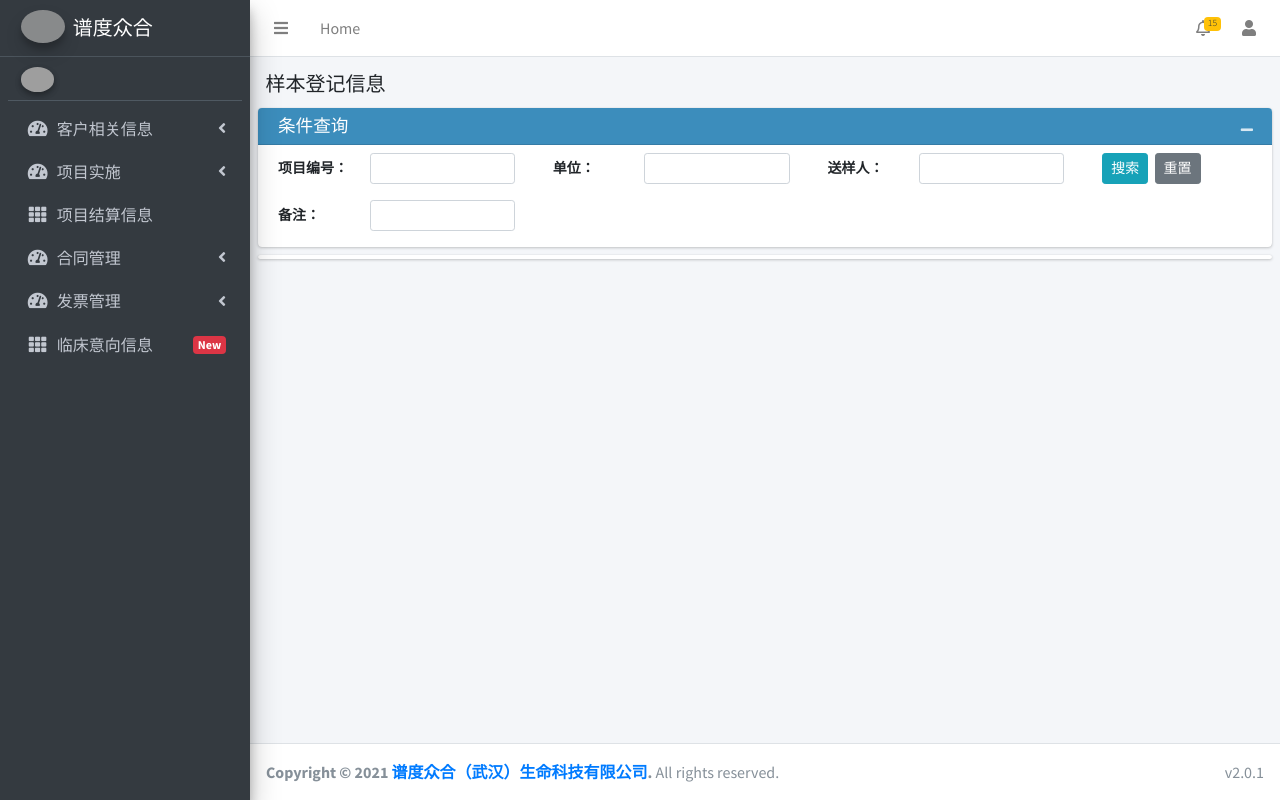
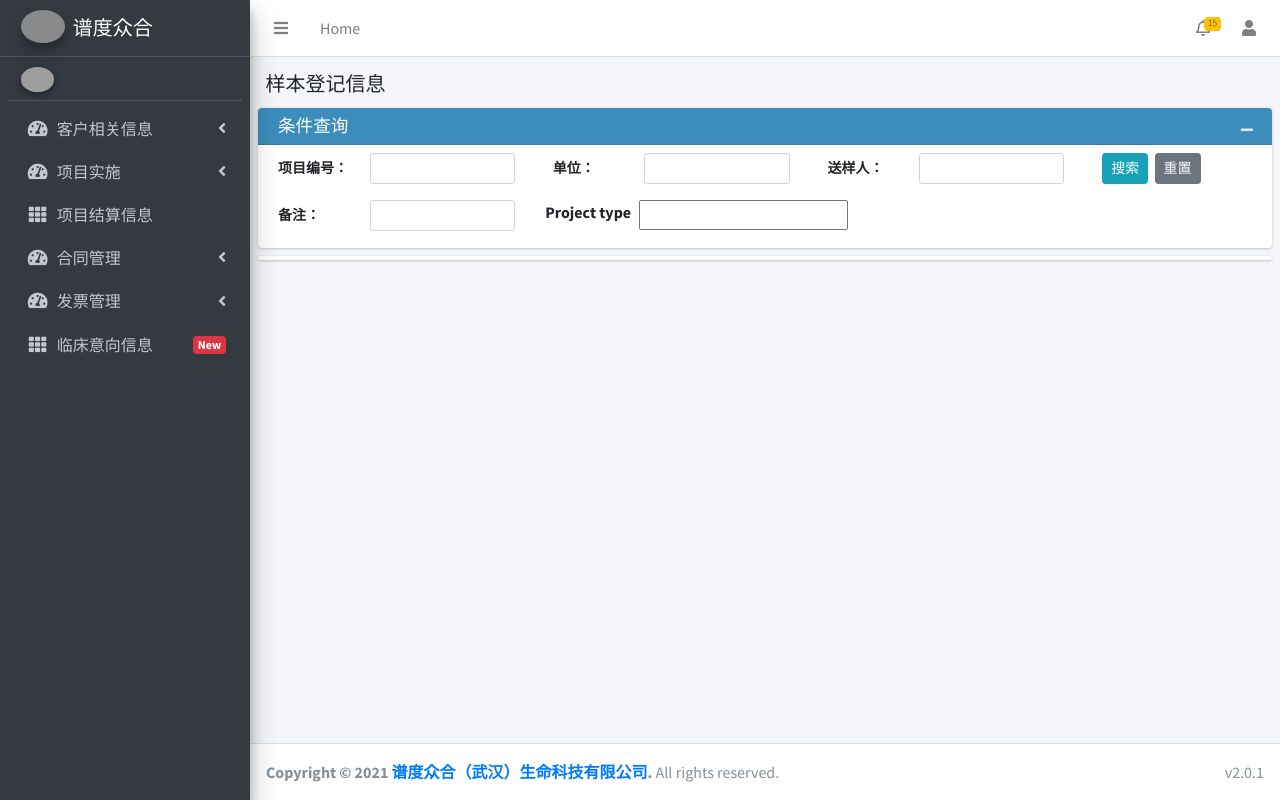
Before and after one commit to sun-gh/Django-LIMS_V210811, a Django app: template project_stage/templates/project_stage/sample_record.html in a window 1280 px wide. Run offline with Django 3.2, Linux system fonts and the light colour scheme; the template is opened without the code that fills it, so the values that code supplies are empty, except form fields; tables that the repository leaves empty hold one stand-in row (values such as "Sample post"); form fields are guessed from the names that the template uses; some libraries are stand-ins or nearby versions; grey boxes are pictures that could not be loaded.

Commit message:
project_stage add pro_type search

```diff
--- a/customer/templates/customer/base.html
+++ b/customer/templates/customer/base.html
@@ -153,19 +153,19 @@
             </a>
             <ul class="nav nav-treeview">
               <li class="nav-item">
-                <a href="{% url 'project_stage:sample_record' %}" class="nav-link">
+                <a href="{% url 'project_stage:sample_record' 'normal_show' %}" class="nav-link">
                   <i class="far fa-circle nav-icon"></i>
                   <p>样本登记阶段</p>
                 </a>
               </li>
               <li class="nav-item">
-                <a href="{% url 'project_stage:pretreat_stage' %}" class="nav-link">
+                <a href="{% url 'project_stage:pretreat_stage' 'normal_show' %}" class="nav-link">
                   <i class="far fa-circle nav-icon"></i>
                   <p>前处理阶段</p>
                 </a>
               </li>
               <li class="nav-item">
-                <a href="{% url 'project_stage:test_analysis' %}" class="nav-link">
+                <a href="{% url 'project_stage:test_analysis' 'normal_show' %}" class="nav-link">
                   <i class="far fa-circle nav-icon"></i>
                   <p>检测分析阶段</p>
                 </a>
--- a/project_stage/forms.py
+++ b/project_stage/forms.py
@@ -132,3 +132,9 @@
             'project_source',
             'files',
         ]
+
+
+class SearchForm(forms.Form):
+    # 定义搜索项表单
+    project_type = forms.ModelChoiceField(queryset=ProjectType.objects.all(), label="项目类型", required=False,
+                                          widget=forms.Select(attrs={'class': 'form-control form-control-sm'}))
--- a/project_stage/static/project_stage/css/test_analysis.css
+++ b/project_stage/static/project_stage/css/test_analysis.css
@@ -4,3 +4,7 @@
     text-overflow: ellipsis;
     white-space: nowrap;
 }
+
+.progress {
+
+}
--- a/project_stage/templates/project_stage/pretreat_stage_detail.html
+++ b/project_stage/templates/project_stage/pretreat_stage_detail.html
@@ -247,7 +247,7 @@
           <div class="card-footer">
             <div class="row">
               <div class="col-md-12">
-                <i class="fa fa-angle-double-left"></i>&nbsp;&nbsp;<a href="{% url 'project_stage:pretreat_stage'%}" style="color:green;"><strong>返回前处理进度表</strong></a>
+                <i class="fa fa-angle-double-left"></i>&nbsp;&nbsp;<a href="{% url 'project_stage:pretreat_stage' 'detail_back' %}" style="color:green;"><strong>返回前处理进度表</strong></a>
               </div>  <!--/.col-->
             </div>
           </div>  <!--/.row-->
--- a/project_stage/templates/project_stage/pretreat_stage_edit.html
+++ b/project_stage/templates/project_stage/pretreat_stage_edit.html
@@ -167,7 +167,7 @@
                   <div class="card-footer ">
                     <div class="row">
                       <div class="col-md-2 offset-md-5">
-                        <a href="{% url 'project_stage:pretreat_stage' %}" class="btn btn-secondary btn-sm">取消</a>
+                        <a href="{% url 'project_stage:pretreat_stage' 'edit_back' %}" class="btn btn-secondary btn-sm">取消</a>
                         <input type="submit" value="提交" class="btn btn-success btn-sm float-right">
                       </div>
                     </div>
--- a/project_stage/templates/project_stage/sample_record.html
+++ b/project_stage/templates/project_stage/sample_record.html
@@ -63,6 +63,12 @@
                         <label for="unit_search" class="col-md-4 col-form-label col-form-label-sm">单位：</label>
                         <div class="col-md-7">
                           <input type="text" class="form-control form-control-sm" id="unit_search" name="unit_name"  >
+                        </div>
+                      </div>
+                      <div class="form-group row">
+                        {{ form.project_type.label_tag }}
+                        <div class="col-md-7">
+                          {{ form.project_type }}
                         </div>
                       </div>
                     </div>
@@ -355,6 +361,9 @@
     return result;
   }
 
+  // 给label加上class属性;
+  $("[for='id_project_type']").addClass("col-md-4 col-form-label col-form-label-sm");
+
   //定义向后台传递参数的函数
   function getParams(params) {
     //获取sessionStorage中params的value
@@ -366,16 +375,22 @@
     var unit = sessionStorage.getItem("unit");  //原为"unit_search"
     var sample_sender = sessionStorage.getItem("sample_sender");
     var note = sessionStorage.getItem("note");
+    //定义项目类型获取选择结果
+    var pro_type_id = sessionStorage.getItem("pro_type_id");
+    var pro_type = document.getElementById("id_project_type");
+
     var temp = {      //这里的pageSize、pageNum等必须和Controller改成一样的
       pageSize: pageSize==null?params.limit:pageSize,                      //页面大小
       pageNum: pageNum==null?(params.offset / params.limit) + 1:pageNum,   //页码
       //在进行模糊查询的参数
       // sort: params.sort,      //排序列名
       // sortOrder: params.order //排位命令（desc，asc）
+
       project_num: project_num==null?$("#project_number").val():project_num,
       unit: unit==null?$("#unit_search").val():unit,
       sample_sender: sample_sender==null?$("#sender_search").val():sample_sender,
       note: note==null?$("#note_search").val():note,
+      pro_type_id: pro_type_id==null?pro_type.selectedIndex:pro_type_id,
     };
     //在sessionStorage中清除这几个数据
     sessionStorage.removeItem("pageSize");
@@ -384,6 +399,7 @@
     sessionStorage.removeItem("unit");
     sessionStorage.removeItem("sample_sender");
     sessionStorage.removeItem("note");
+    sessionStorage.removeItem("pro_type_id");
     return temp;
   }  //.getParams
 
@@ -431,6 +447,13 @@
     }else {
        note="";
     }
+    var pro_type = document.getElementById("id_project_type");
+    if(pro_type.selectedIndex!=null){
+       sessionStorage.setItem("pro_type_id", pro_type.selectedIndex);
+    }else {
+       pro_type="";   //此时if必然为true
+    }
+
     sessionStorage.setItem("pageSize", $table.bootstrapTable('getOptions').pageSize);
     sessionStorage.setItem("pageNum", $table.bootstrapTable('getOptions').pageNumber);
 
@@ -467,6 +490,12 @@
       sessionStorage.setItem("note", note);
     }else {
       note="";
+    }
+    var pro_type = document.getElementById("id_project_type");
+    if(pro_type.selectedIndex!=null){
+      sessionStorage.setItem("pro_type_id", pro_type.selectedIndex);
+    }else {
+      pro_type="";   //此时if必然为true
     }
     sessionStorage.setItem("pageSize", $table.bootstrapTable('getOptions').pageSize);
     sessionStorage.setItem("pageNum", $table.bootstrapTable('getOptions').pageNumber);
@@ -505,6 +534,12 @@
           sessionStorage.setItem("note", note);
         }else {
           note="";
+        }
+        var pro_type = document.getElementById("id_project_type");
+        if(pro_type.selectedIndex!=null){
+          sessionStorage.setItem("pro_type_id", pro_type.selectedIndex);
+        }else {
+          pro_type="";   //此时if必然为true
         }
         sessionStorage.setItem("pageSize", $table.bootstrapTable('getOptions').pageSize);
         sessionStorage.setItem("pageNum", $table.bootstrapTable('getOptions').pageNumber);
@@ -577,6 +612,7 @@
   // 搜索按钮函数
   function searchfun() {
     sessionStorage.setItem("pageNum", 1);  // 搜索后结果数据从第一页显示，避免列表页不在第一页搜索时出错；
+
 	$("#mytab").bootstrapTable('refresh');
   }
   // 重置按钮函数
@@ -585,6 +621,10 @@
     $("#unit_search").val("");
     $("#sender_search").val("");
     $("#note_search").val("");
+    //设置项目类型为第一选项
+    $("#id_project_type option").attr("selected",false);
+    $("#id_project_type option").first().attr("selected",true);
+
     searchfun();
   }
 
--- a/project_stage/templates/project_stage/sample_record_add.html
+++ b/project_stage/templates/project_stage/sample_record_add.html
@@ -137,7 +137,7 @@
                   <div class="card-footer ">
                     <div class="row">
                       <div class="col-md-2 offset-md-5">
-                        <a href="{% url 'project_stage:sample_record' %}" class="btn btn-secondary btn-sm">取消</a>
+                        <a href="{% url 'project_stage:sample_record' 'add_back' %}" class="btn btn-secondary btn-sm">取消</a>
                         <input type="submit" value="提交" class="btn btn-success btn-sm float-right">
                       </div>
                     </div>
--- a/project_stage/templates/project_stage/sample_record_detail.html
+++ b/project_stage/templates/project_stage/sample_record_detail.html
@@ -123,7 +123,7 @@
           <div class="card-footer">
             <div class="row">
               <div class="col-md-12">
-                <i class="fa fa-angle-double-left"></i>&nbsp;&nbsp;<a href="{% url 'project_stage:sample_record'%}" style="color:green;"><strong>返回样本登记列表</strong></a>
+                <i class="fa fa-angle-double-left"></i>&nbsp;&nbsp;<a href="{% url 'project_stage:sample_record' 'detail_back' %}" style="color:green;"><strong>返回样本登记列表</strong></a>
               </div>  <!--/.col-->
             </div>
           </div>  <!--/.row-->
--- a/project_stage/templates/project_stage/sample_record_edit.html
+++ b/project_stage/templates/project_stage/sample_record_edit.html
@@ -134,7 +134,7 @@
               <div class="card-footer ">
                 <div class="row">
                   <div class="col-md-2 offset-md-5">
-                    <a href="{% url 'project_stage:sample_record' %}" class="btn btn-secondary btn-sm">取消</a>
+                    <a href="{% url 'project_stage:sample_record' 'edit_back' %}" class="btn btn-secondary btn-sm">取消</a>
                     <input type="submit" value="提交" class="btn btn-success btn-sm float-right">
                   </div>
                 </div>
--- a/project_stage/templates/project_stage/test_analysis_detail.html
+++ b/project_stage/templates/project_stage/test_analysis_detail.html
@@ -172,7 +172,7 @@
           <div class="card-footer">
             <div class="row">
               <div class="col-md-12">
-                <i class="fa fa-angle-double-left"></i>&nbsp;&nbsp;<a href="{% url 'project_stage:test_analysis'%}" style="color:green;"><strong>返回检测分析列表</strong></a>
+                <i class="fa fa-angle-double-left"></i>&nbsp;&nbsp;<a href="{% url 'project_stage:test_analysis' 'detail_back' %}" style="color:green;"><strong>返回检测分析列表</strong></a>
               </div>  <!--/.col-->
             </div>
           </div>  <!--/.row-->
--- a/project_stage/templates/project_stage/test_analysis_edit.html
+++ b/project_stage/templates/project_stage/test_analysis_edit.html
@@ -124,7 +124,7 @@
                   <div class="card-footer ">
                     <div class="row">
                       <div class="col-md-2 offset-md-5">
-                        <a href="{% url 'project_stage:test_analysis' %}" class="btn btn-secondary btn-sm">取消</a>
+                        <a href="{% url 'project_stage:test_analysis' 'edit_back' %}" class="btn btn-secondary btn-sm">取消</a>
                         <input type="submit" value="提交" class="btn btn-success btn-sm float-right">
                       </div>
                     </div>
```
Also changed, not shown: project_stage/templates/project_stage/pretreat_stage.html (+39 -0 lines), project_stage/templates/project_stage/test_analysis.html (+45 -0 lines), project_stage/urls.py (+4 -3 lines), project_stage/views.py (+37 -20 lines). Lines whose indentation alone changed are shown as unchanged.
